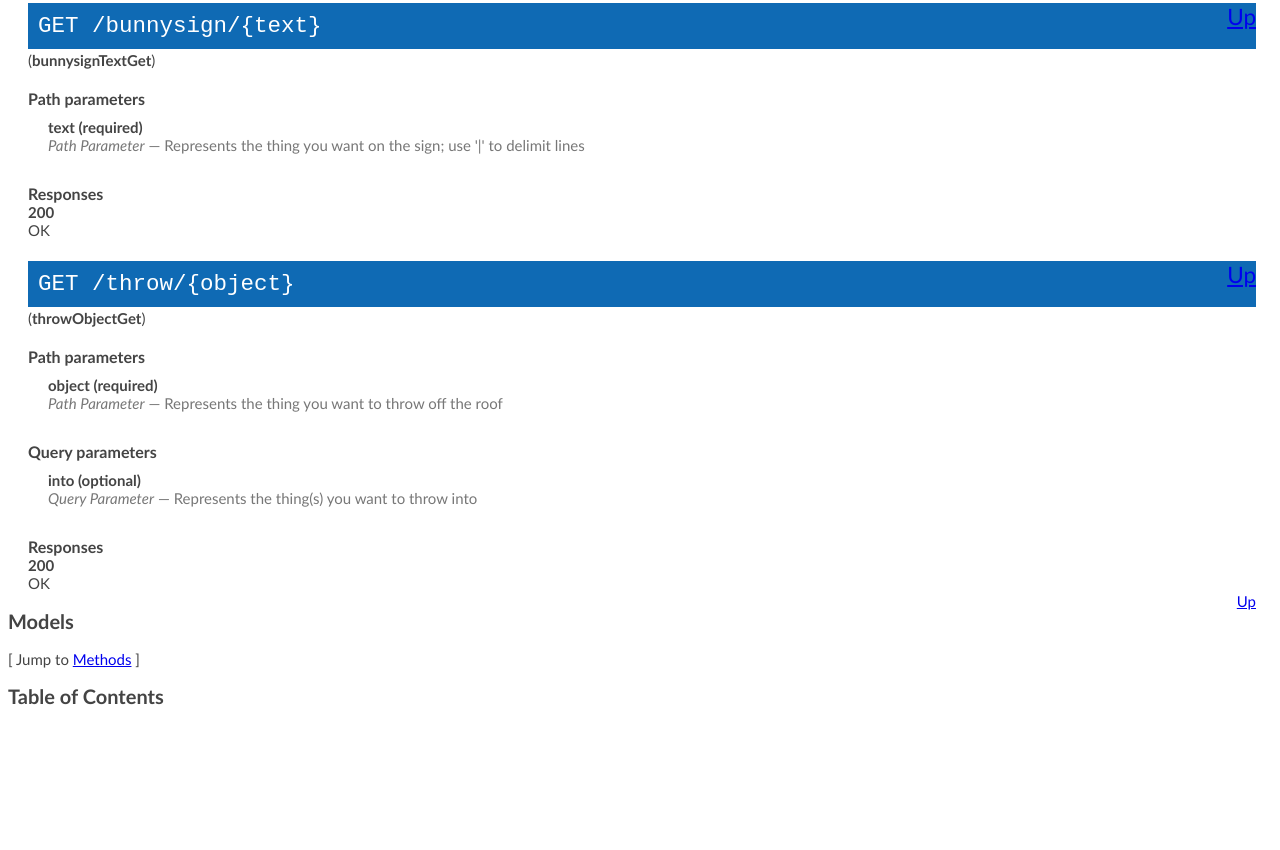
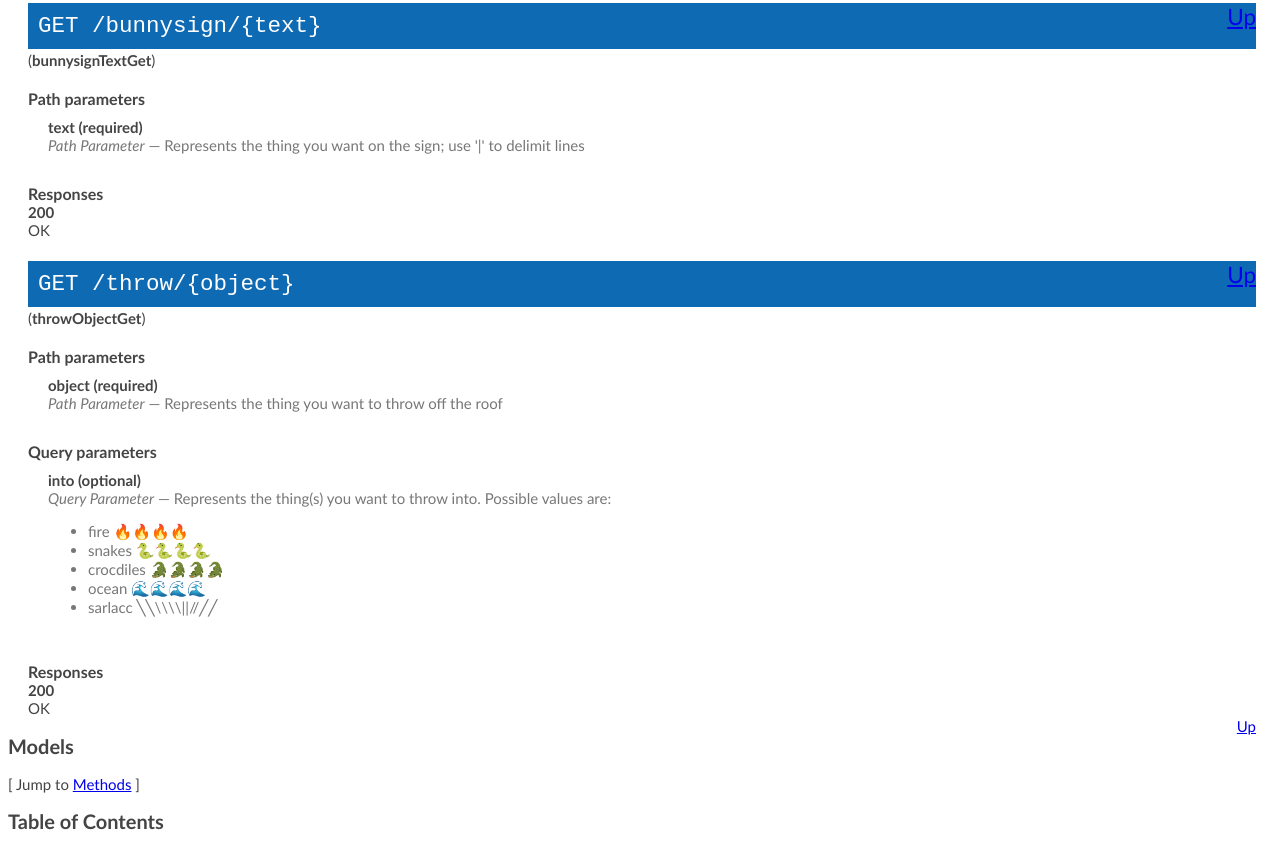
Before and after one commit to quephird/twitter-memes, a plain HTML site: page resources/public/index.html in a window 1280 px wide. Shown: the part 350-1200 px from the top of the page. Before the commit the page ends 1075 px from the top, so only its background shows below. Drawn offline with Linux system fonts and the light colour scheme.

Commit message:
Added section to API docs to show possible values to `into` parameter for `/throw` endpoint.

```diff
--- a/resources/public/index.html
+++ b/resources/public/index.html
@@ -1,8 +1,9 @@
 <?xml version="1.0"?>
 <!DOCTYPE html PUBLIC "-//W3C//DTD XHTML 1.0 Transitional//EN"
 "http://www.w3.org/TR/xhtml1/DTD/xhtml1-transitional.dtd">
-<html xmlns="http://www.w3.org/1999/xhtml">
+<html xmlns="http://www.w3.org/1999/xhtml" >
   <head>
+    <meta charset="UTF-8">
     <title>Twitter memes API</title>
     <style type="text/css">
       body {
@@ -284,7 +285,18 @@ font-style: italic;
     <div class="field-items">
       <div class="param">into (optional)</div>
 
-      <div class="param-desc"><span class="param-type">Query Parameter</span> &mdash; Represents the thing(s) you want to throw into </div>
+      <div class="param-desc">
+        <span class="param-type">Query Parameter</span>
+         &mdash; Represents the thing(s) you want to throw into. Possible values are:
+
+         <ul>
+           <li>fire 🔥🔥🔥🔥</li>
+           <li>snakes 🐍🐍🐍🐍</li>
+           <li>crocdiles 🐊🐊🐊🐊</li>
+           <li>ocean 🌊🌊🌊🌊</li>
+           <li>sarlacc ╲╲\\\\||//╱╱</li>
+         </ul>
+       </div>
     </div>  <!-- field-items -->
 
 
```
